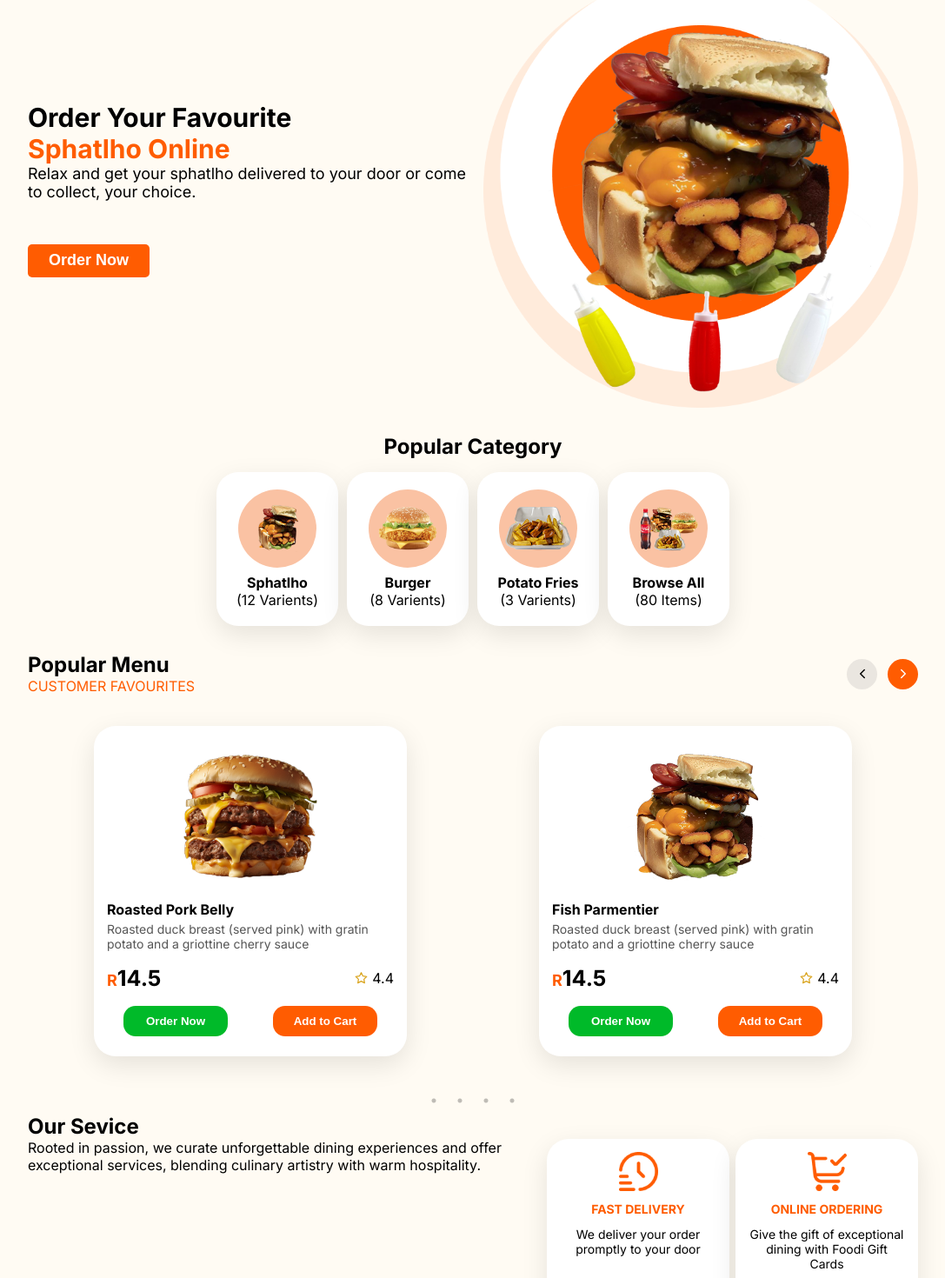
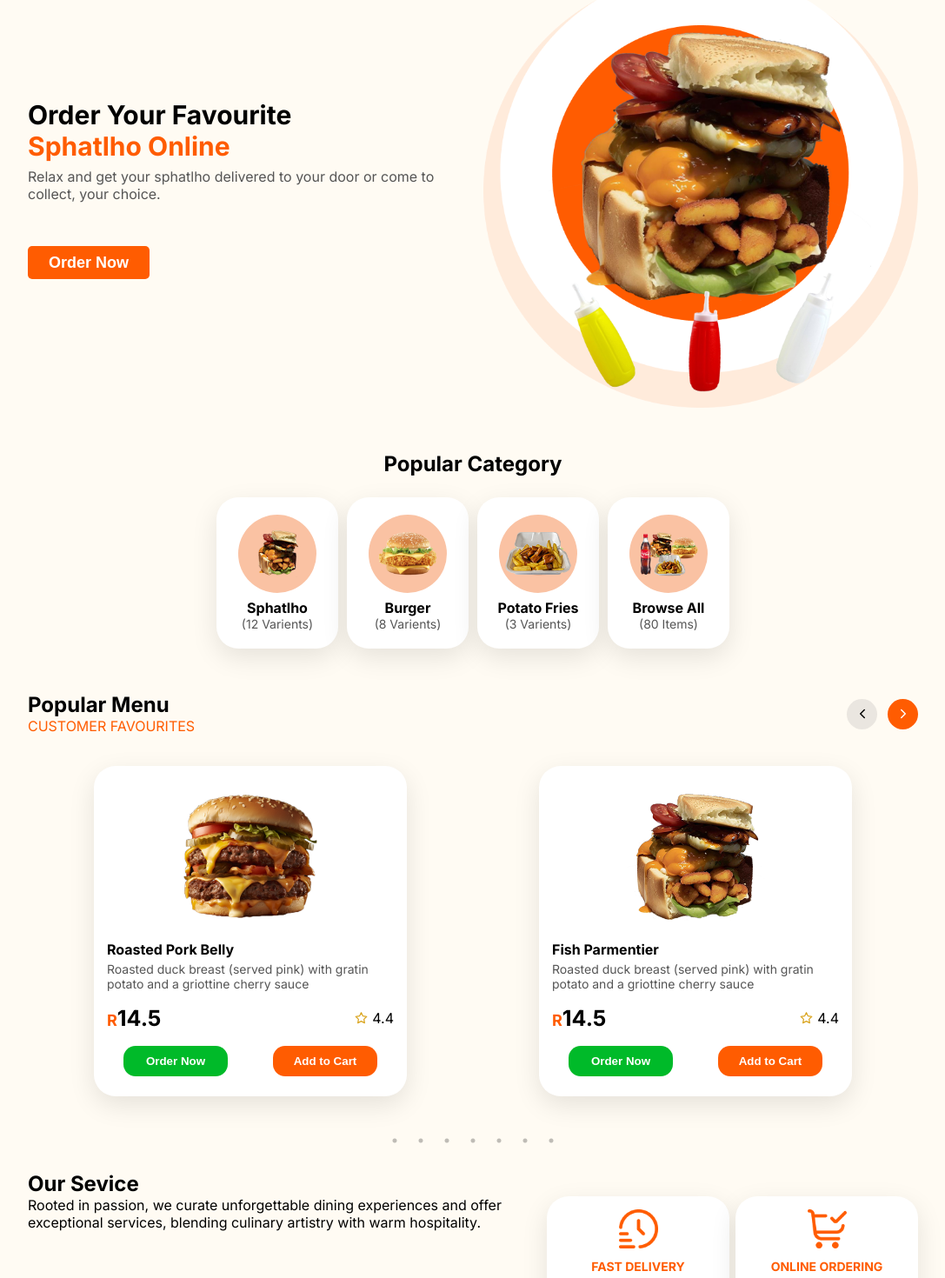
Before and after one commit to jpitdeveloper/kotaking-app, a React (Vite) app in the folder frontend/: page / in a window 1280 px wide. Shown: the part 80-1550 px from the top of the page at 87% size, without its empty margins (96-1183 px from the left). Built offline with nearby package versions, Linux system fonts and the light colour scheme.

Commit message:
adjust spacing

```diff
--- a/frontend/src/components/Banner.css
+++ b/frontend/src/components/Banner.css
@@ -8,8 +8,10 @@
   flex-direction: column;
 }
 .banner .cat p{
+  margin-top: 7px;
   margin-bottom: 50px;
-  font-size: 18px;
+  /* font-size: 16px; */
+  color: rgba(85, 85, 85, 1);
 }
 .cat-button {
   font-size: 18px;
@@ -83,6 +85,6 @@
     width: 100%;
   }
   .banner .cat p{
-    font-size: 12px;
+    font-size: 14px;
   }
 }
--- a/frontend/src/components/Cards.jsx
+++ b/frontend/src/components/Cards.jsx
@@ -1,18 +1,18 @@
 import React from "react";
-import { Link, Star } from "lucide-react";
+import { Star } from "lucide-react";
 import "./Cards.css";
+import { Link } from "react-router-dom";
 
 const Cards = ({ item }) => {
   return (
     <div className="popular-menu-cards-wrapper">
-      {/* <Link to={`/menu/${item._id}`}>
-        <figure>
-          <img src={item.image} alt="" />
-        </figure>
-      </Link> */}
       <div className="menu-card">
         <div className="menu-img">
-          <img src={item.image} alt="menu-image" />
+          <Link to={`/menu/${item._id}`}>
+            <figure>
+              <img src={item.image} alt="" />
+            </figure>
+          </Link>
         </div>
         <div className="menu-info">
           <h3 className="menu-title">{item.name}</h3>
--- a/frontend/src/components/Navbar.css
+++ b/frontend/src/components/Navbar.css
@@ -30,7 +30,7 @@ nav .logo img {
 }
 nav ul a {
   display: flex;
-  font-weight: bold;
+  /* font-weight: bold; */
   width: 100px;
   align-items: center;
   justify-content: center;
--- a/frontend/src/pages/home/Categories.css
+++ b/frontend/src/pages/home/Categories.css
@@ -3,7 +3,7 @@
   justify-content: center;
   gap: 10px;
   flex-wrap: wrap;
-  margin-top: 15px;
+  margin-top: 24px;
 }
 .categories-card {
   display: flex;
@@ -14,6 +14,10 @@
   border-radius: 25px;
   box-shadow: 0px 10px 30px rgba(0, 0, 0, 0.1);
   padding: 20px;
+}
+.categories-card p{
+  color: rgba(85, 85, 85, 1);
+  font-size: 14px;
 }
 .image-bg{
   display: flex;
--- a/frontend/src/pages/home/Home.css
+++ b/frontend/src/pages/home/Home.css
@@ -1,10 +1,11 @@
 .categories-section {
   text-align: center;
-  margin-top: 30px;
-  margin-bottom: 30px;
+  margin-top: 50px;
+  margin-bottom: 50px;
 }
 .services-section {
-  margin-bottom: 30px;
+  margin-top: 50px;
+  margin-bottom: 50px;
 }
 .footer-section {
   background-color: rgb(247, 213, 194);
--- a/frontend/src/pages/home/Services.css
+++ b/frontend/src/pages/home/Services.css
@@ -30,6 +30,7 @@
 .services-card p{
   margin-top: 12px;
   font-size: 14px;
+  color: rgba(85, 85, 85, 1)
 }
 
 /* xl */
--- a/frontend/src/pages/home/SpecialMenu.css
+++ b/frontend/src/pages/home/SpecialMenu.css
@@ -20,6 +20,7 @@
   border-radius: 50px;
   background-color: rgba(211, 205, 201, 0.466);
   border: none;
+  cursor: pointer;
 }
 .popular-menu-section .slider-buttons button:nth-child(2){
   background-color: rgba(255, 92, 1, 1);
--- a/frontend/src/pages/home/SpecialMenu.jsx
+++ b/frontend/src/pages/home/SpecialMenu.jsx
@@ -63,7 +63,7 @@ const SpecialMenu = () => {
         breakpoint: 1536,
         settings: {
           slidesToShow: 4,
-          slidesToScroll: 2,
+          slidesToScroll: 1,
           infinite: true,
         },
       },
@@ -71,7 +71,7 @@ const SpecialMenu = () => {
         breakpoint: 1280,
         settings: {
           slidesToShow: 2,
-          slidesToScroll: 2,
+          slidesToScroll: 1,
           infinite: true,
         },
       },
```
Also changed, not shown: frontend/src/components/Cards.css (line endings or trailing spaces), 1 other file (tests, documents, lock files or other folders).
